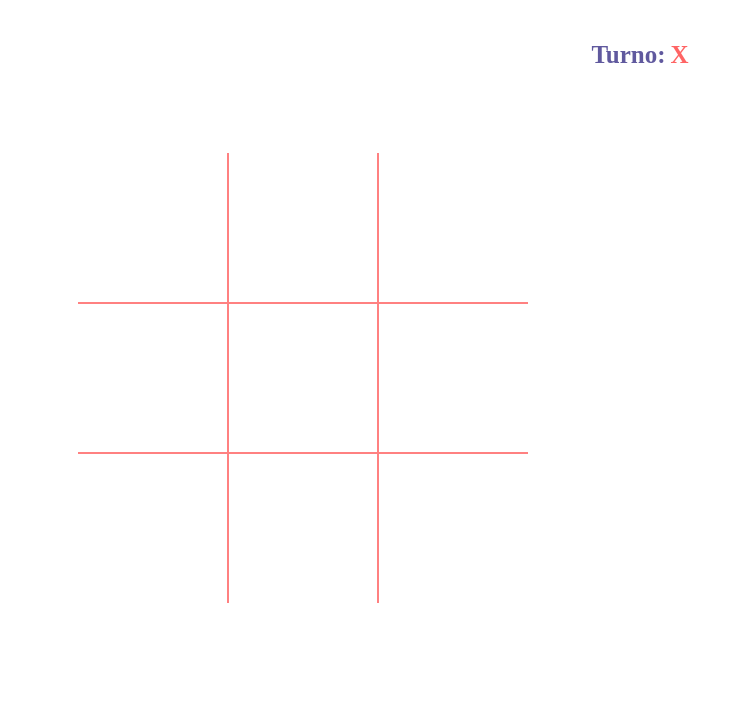
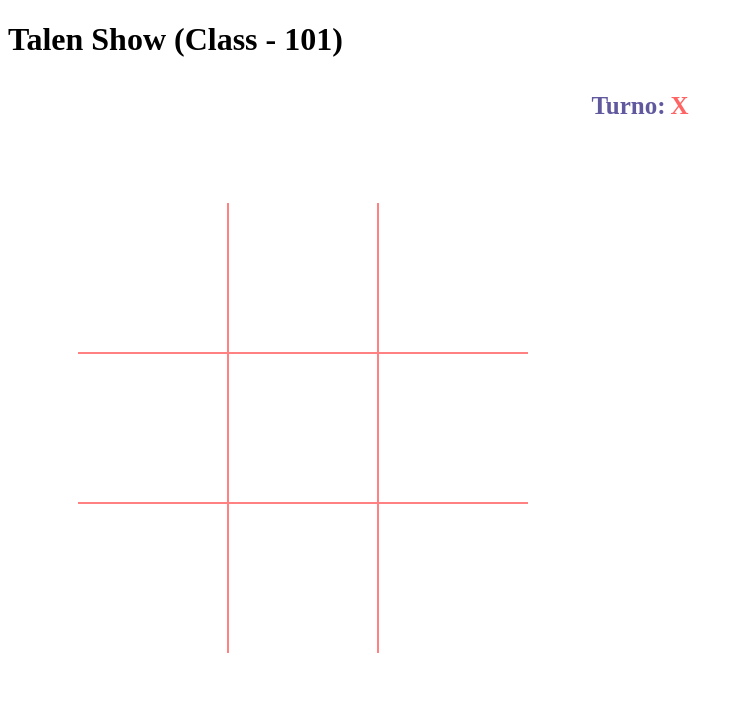
Before and after one commit to TeisonMontero/tic-tac-toe, a plain HTML site: page index.html in a window 1280 px wide. Shown: the whole page, without its empty margins (0-741 px from the left). Drawn offline with nearby package versions, Linux system fonts and the light colour scheme.

Commit message:
Update index.html
new title

```diff
--- a/index.html
+++ b/index.html
@@ -10,6 +10,7 @@
 </head>
 <body>
   <main class="site-main">
+    <h1>Talen Show (Class - 101) </>
     <div class="turno">
       <h3>Turno:</h3>
       <h4 id='lblTurno'></h4>
```
